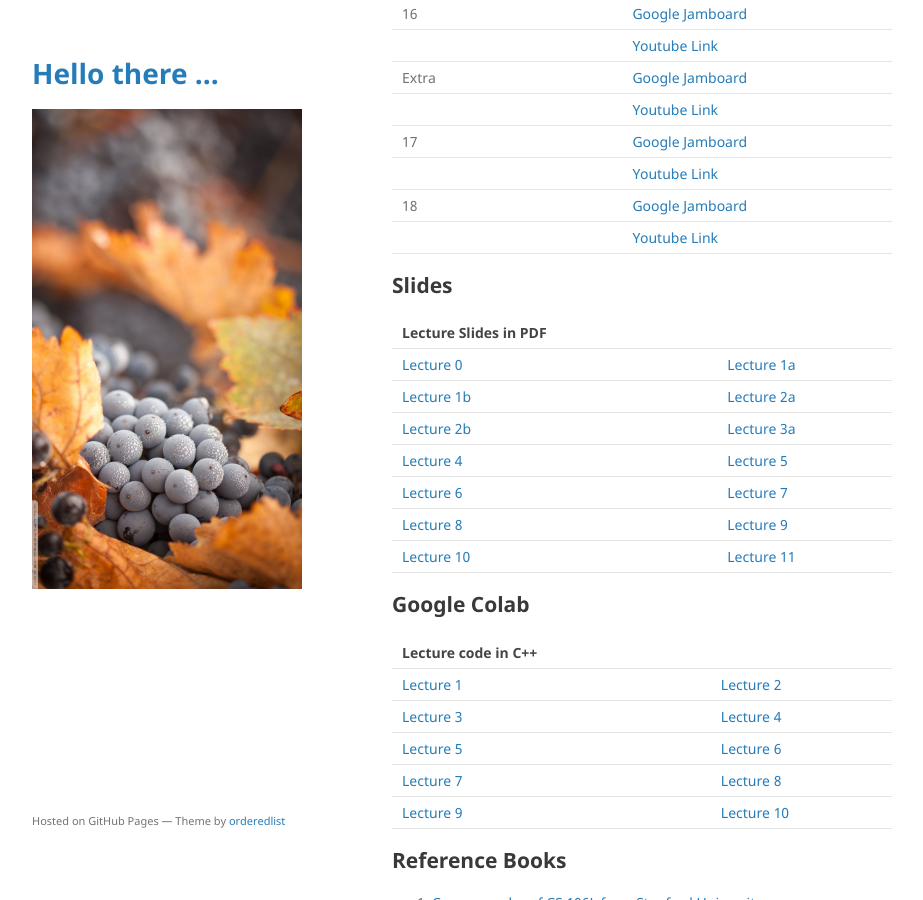
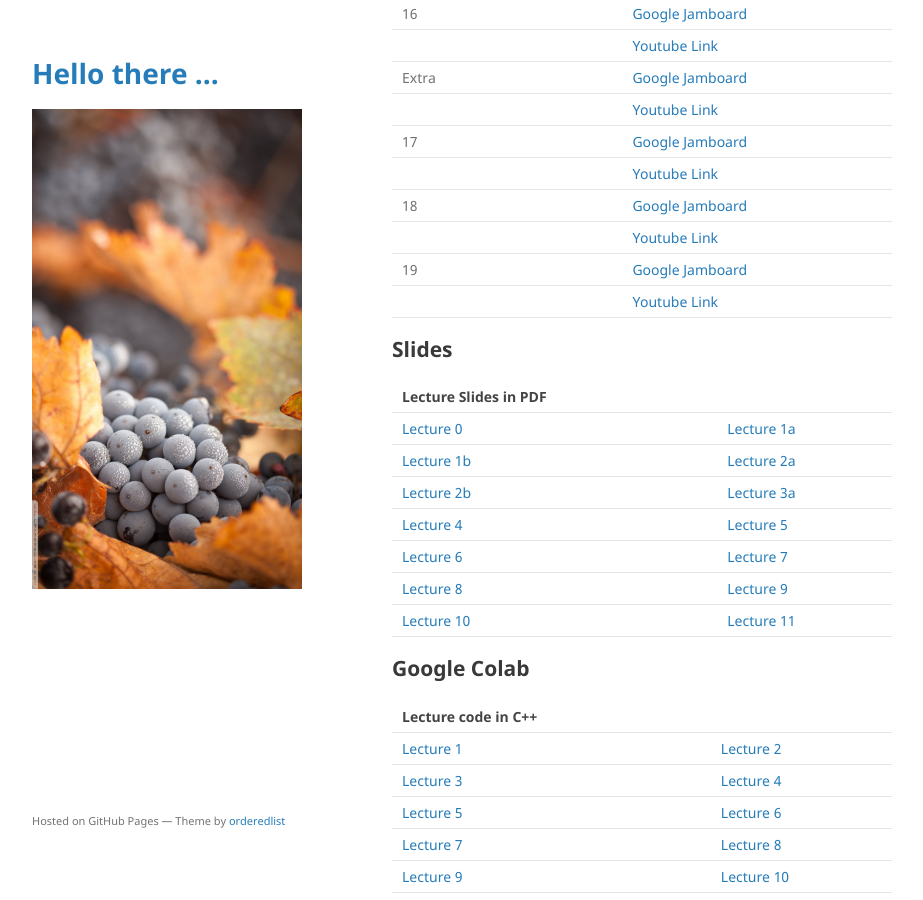
Before and after one commit to mohammadmotiurrahman/mohammadmotiurrahman.github.io, a Jekyll site: the page built from cse203_1/index.md, in a window 1280 px wide and 900 px high, scrolled down 3565 px. Shown: the whole window, without its empty margins (178-1101 px from the left). Built offline with Jekyll 4.4.1, drawn with Linux system fonts in a browser that asks for light colours; our own code applies the rules of GitHub Pages for plain Markdown files.

Commit message:
Update index.md

```diff
--- a/cse203_1/index.md
+++ b/cse203_1/index.md
@@ -119,6 +119,8 @@ environment will force me to not evaluate your exam copies.
 |         |              | [Youtube Link](https://youtu.be/F8W3R2YJetQ)                                                                   |
 | 18      |              | [Google Jamboard]() |
 |         |              | [Youtube Link](https://youtu.be/Yk_AJzpn-QE)                                                                   |
+| 19      |              | [Google Jamboard]() |
+|         |              | [Youtube Link](https://youtu.be/MMLz_JKxrSE)                                                                   |
 
 
 
```
